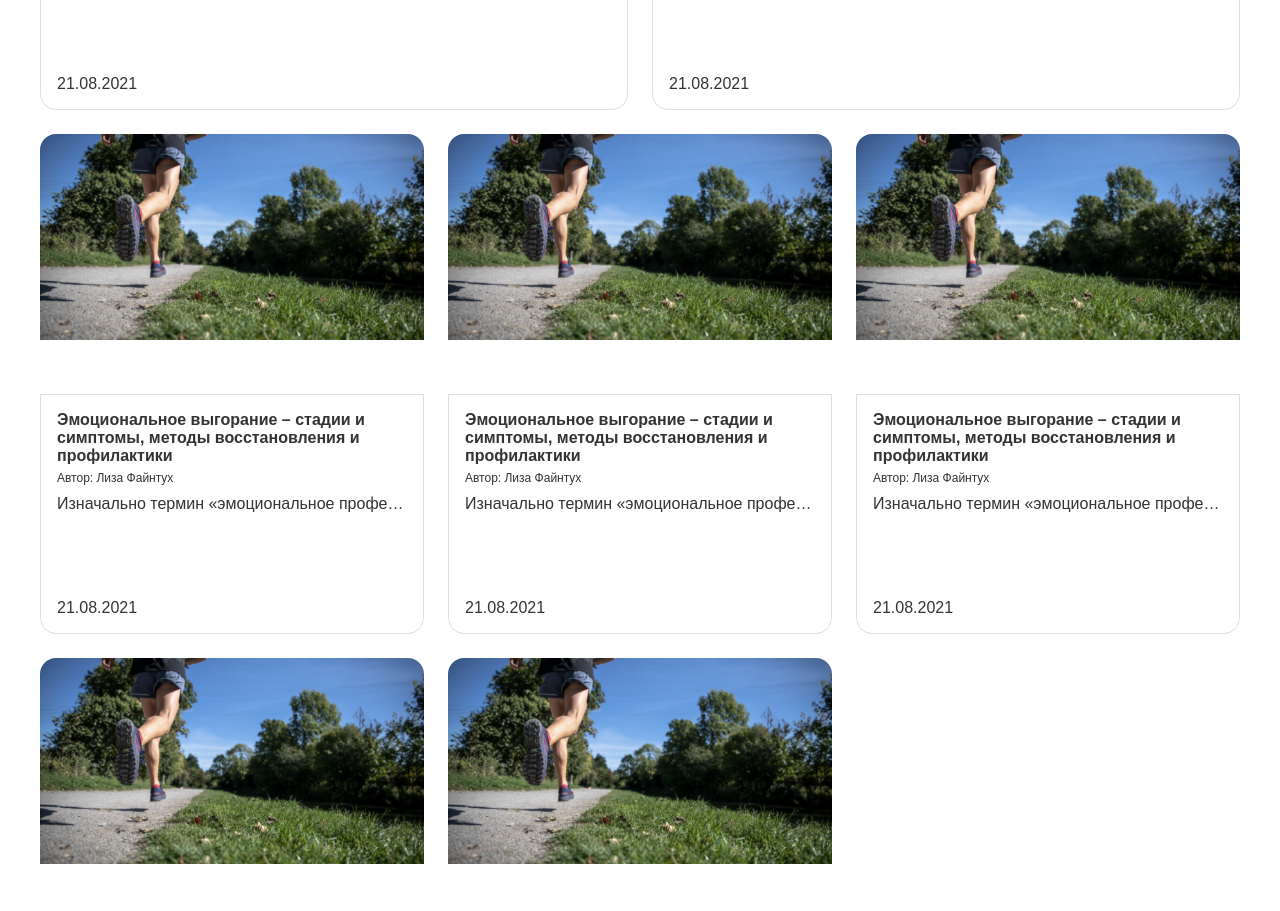
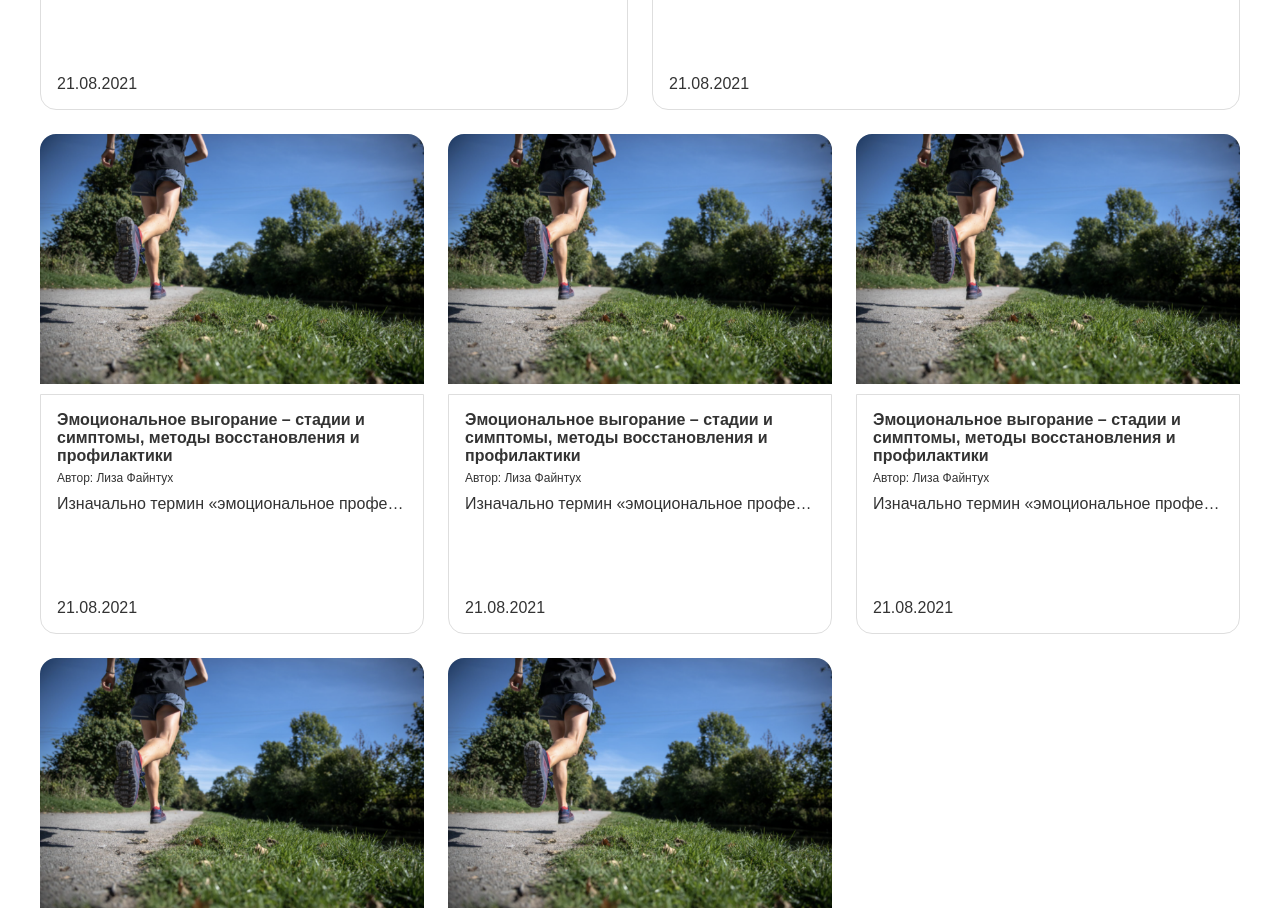
Before and after one commit to koshelnikov/skillfactory-css-layout, a website built with Parcel: page index.html in a window 1280 px wide. Shown: the part 680-1591 px from the top of the page. Built offline with nearby package versions, Linux system fonts and the light colour scheme.

Commit message:
removed redundant code

```diff
--- a/css/articles-section/article/__image/article__image.css
+++ b/css/articles-section/article/__image/article__image.css
@@ -1,7 +1,5 @@
 .article__image {
   grid-area: article-image;
-  display: inline-flex;
-  flex-grow: 1;
   object-fit: cover;
   width: 100%;
   max-height: 100%;
--- a/css/articles-section/article/article.css
+++ b/css/articles-section/article/article.css
@@ -17,9 +17,6 @@
   .article:nth-child(n+3) {
     grid-template-rows: 206px 1fr;
     grid-column: span 3;
-    > img {
-      height: 206px;
-    }
   }
 }
 
```
